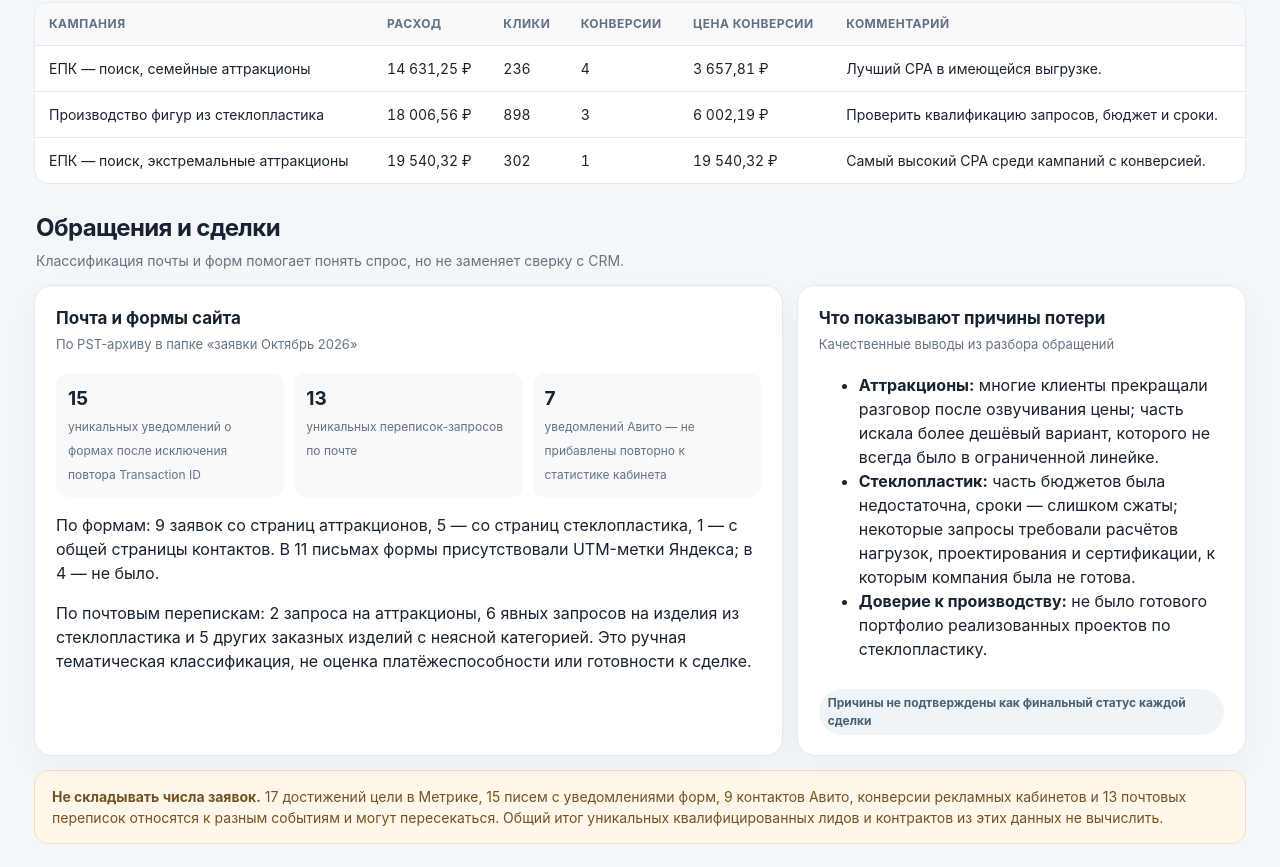
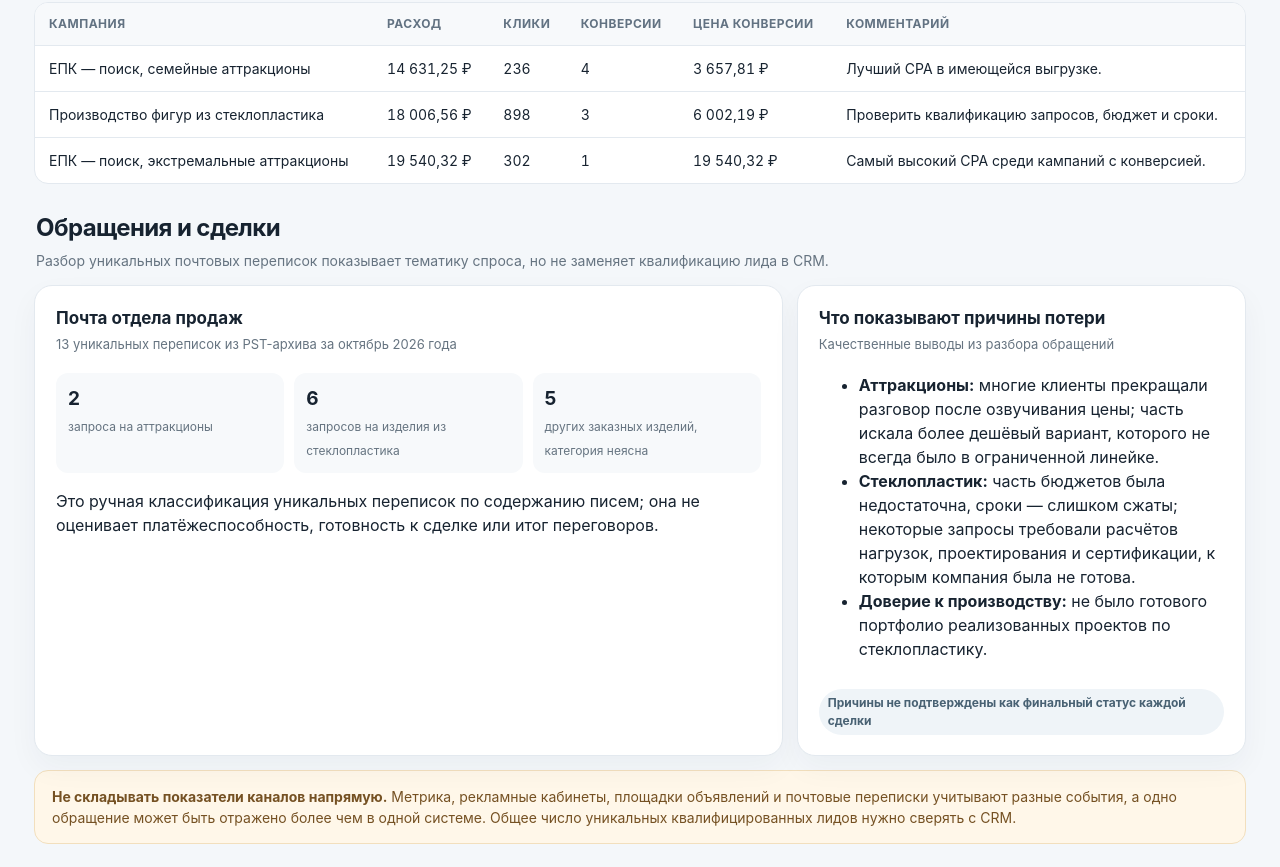
Before and after one commit to meredin0109/marketing-october-2026, a plain HTML site: page index.html in a window 1280 px wide. Shown: the part 2208-3075 px from the top of the page. Drawn offline with Linux system fonts and the light colour scheme.

Commit message:
Оставить в почтовом разделе только уникальные переписки

```diff
--- a/index.html
+++ b/index.html
@@ -36,10 +36,9 @@
 <tr><td>Производство фигур из стеклопластика</td><td class="num">18 006,56 ₽</td><td class="num">898</td><td class="num">3</td><td class="num">6 002,19 ₽</td><td>Проверить квалификацию запросов, бюджет и сроки.</td></tr>
 <tr><td>ЕПК — поиск, экстремальные аттракционы</td><td class="num">19 540,32 ₽</td><td class="num">302</td><td class="num">1</td><td class="num">19 540,32 ₽</td><td>Самый высокий CPA среди кампаний с конверсией.</td></tr>
 </tbody></table></div></section>
-<section class="section" id="leads"><div class="section-head"><div><h2>Обращения и сделки</h2><p>Классификация почты и форм помогает понять спрос, но не заменяет сверку с CRM.</p></div></div><div class="grid columns">
-<article class="card"><h3>Почта и формы сайта</h3><p class="sub">По PST-архиву в папке «заявки Октябрь 2026»</p><div class="source-pair"><div><b>15</b><span>уникальных уведомлений о формах после исключения повтора Transaction ID</span></div><div><b>13</b><span>уникальных переписок-запросов по почте</span></div><div><b>7</b><span>уведомлений Авито — не прибавлены повторно к статистике кабинета</span></div></div><p>По формам: 9 заявок со страниц аттракционов, 5 — со страниц стеклопластика, 1 — с общей страницы контактов. В 11 письмах формы присутствовали UTM-метки Яндекса; в 4 — не было.</p><p>По почтовым перепискам: 2 запроса на аттракционы, 6 явных запросов на изделия из стеклопластика и 5 других заказных изделий с неясной категорией. Это ручная тематическая классификация, не оценка платёжеспособности или готовности к сделке.</p></article>
-<article class="card"><h3>Что показывают причины потери</h3><p class="sub">Качественные выводы из разбора обращений</p><ul><li><strong>Аттракционы:</strong> многие клиенты прекращали разговор после озвучивания цены; часть искала более дешёвый вариант, которого не всегда было в ограниченной линейке.</li><li><strong>Стеклопластик:</strong> часть бюджетов была недостаточна, сроки — слишком сжаты; некоторые запросы требовали расчётов нагрузок, проектирования и сертификации, к которым компания была не готова.</li><li><strong>Доверие к производству:</strong> не было готового портфолио реализованных проектов по стеклопластику.</li></ul><span class="tag">Причины не подтверждены как финальный статус каждой сделки</span></article>
-</div><div class="notice" style="margin-top:14px"><strong>Не складывать числа заявок.</strong> 17 достижений цели в Метрике, 15 писем с уведомлениями форм, 9 контактов Авито, конверсии рекламных кабинетов и 13 почтовых переписок относятся к разным событиям и могут пересекаться. Общий итог уникальных квалифицированных лидов и контрактов из этих данных не вычислить.</div></section>
+<section class="section" id="leads"><div class="section-head"><div><h2>Обращения и сделки</h2><p>Разбор уникальных почтовых переписок показывает тематику спроса, но не заменяет квалификацию лида в CRM.</p></div></div><div class="grid columns">
+<article class="card"><h3>Почта отдела продаж</h3><p class="sub">13 уникальных переписок из PST-архива за октябрь 2026 года</p><div class="source-pair"><div><b>2</b><span>запроса на аттракционы</span></div><div><b>6</b><span>запросов на изделия из стеклопластика</span></div><div><b>5</b><span>других заказных изделий, категория неясна</span></div></div><p>Это ручная классификация уникальных переписок по содержанию писем; она не оценивает платёжеспособность, готовность к сделке или итог переговоров.</p></article><article class="card"><h3>Что показывают причины потери</h3><p class="sub">Качественные выводы из разбора обращений</p><ul><li><strong>Аттракционы:</strong> многие клиенты прекращали разговор после озвучивания цены; часть искала более дешёвый вариант, которого не всегда было в ограниченной линейке.</li><li><strong>Стеклопластик:</strong> часть бюджетов была недостаточна, сроки — слишком сжаты; некоторые запросы требовали расчётов нагрузок, проектирования и сертификации, к которым компания была не готова.</li><li><strong>Доверие к производству:</strong> не было готового портфолио реализованных проектов по стеклопластику.</li></ul><span class="tag">Причины не подтверждены как финальный статус каждой сделки</span></article>
+</div><div class="notice" style="margin-top:14px"><strong>Не складывать показатели каналов напрямую.</strong> Метрика, рекламные кабинеты, площадки объявлений и почтовые переписки учитывают разные события, а одно обращение может быть отражено более чем в одной системе. Общее число уникальных квалифицированных лидов нужно сверять с CRM.</div></section>
 <section class="section" id="actions"><div class="section-head"><div><h2>Итоговый вывод и приоритеты</h2><p>Октябрь показывает активность каналов и точки роста; рентабельность сделок пока не подтверждена сквозной аналитикой.</p></div></div><div class="final"><h2>Оценка месяца</h2><p>Есть измеренные обращения из Яндекс Директа, органического поиска, Авито и почты. Наиболее привлекательны в текущих данных семейная поисковая кампания Директа по CPA и отдельные объявления Авито по контактам. Однако <strong>сравнить стоимость качественного лида и окупаемость площадок пока нельзя</strong>: из-за ограничений Google отслеживание конверсий в рекламном кабинете недоступно, часть обращений не связана с CRM, а количество контрактов и выручка не переданы. Заявки и источники анализировались по данным Яндекс Метрики. Для производства и продажи аттракционов также нужен учёт сезонного лага сделки; одного октября без сравнения с прошлыми годами недостаточно для вывода о сезонной норме.</p></div>
 <div class="grid insights" style="margin-top:14px">
 <article class="card insight"><div class="icon">01</div><div><h3>Квалифицировать обращение и искать вариант</h3><p>Выяснять задачу и бюджет заказчика. При ограниченном бюджете проверять, можно ли предложить модель, комплектацию или формат реализации в доступном диапазоне. Если решения нет — объяснить почему и сохранить контакт для возвращения к проекту.</p></div></article>
```
